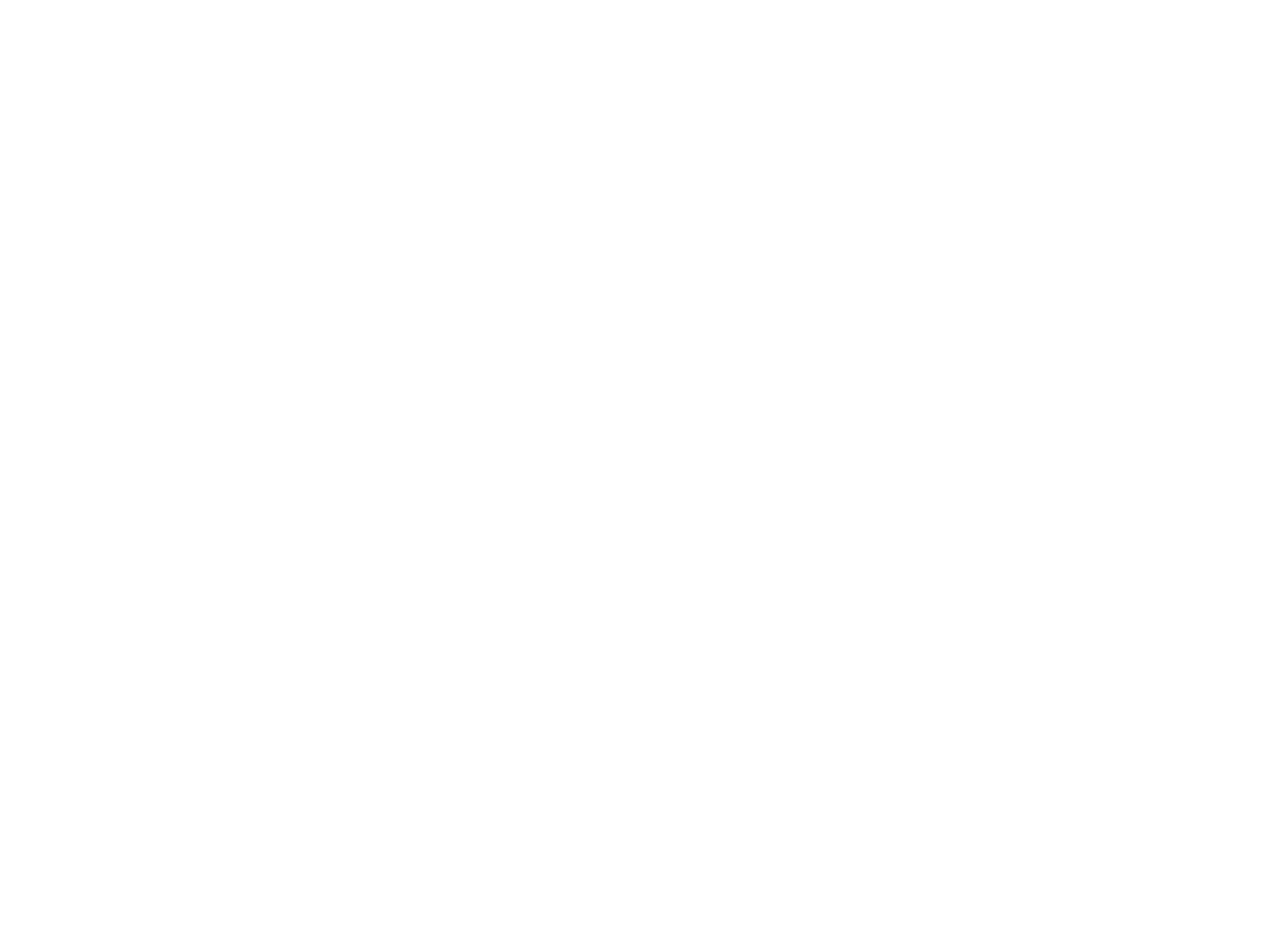
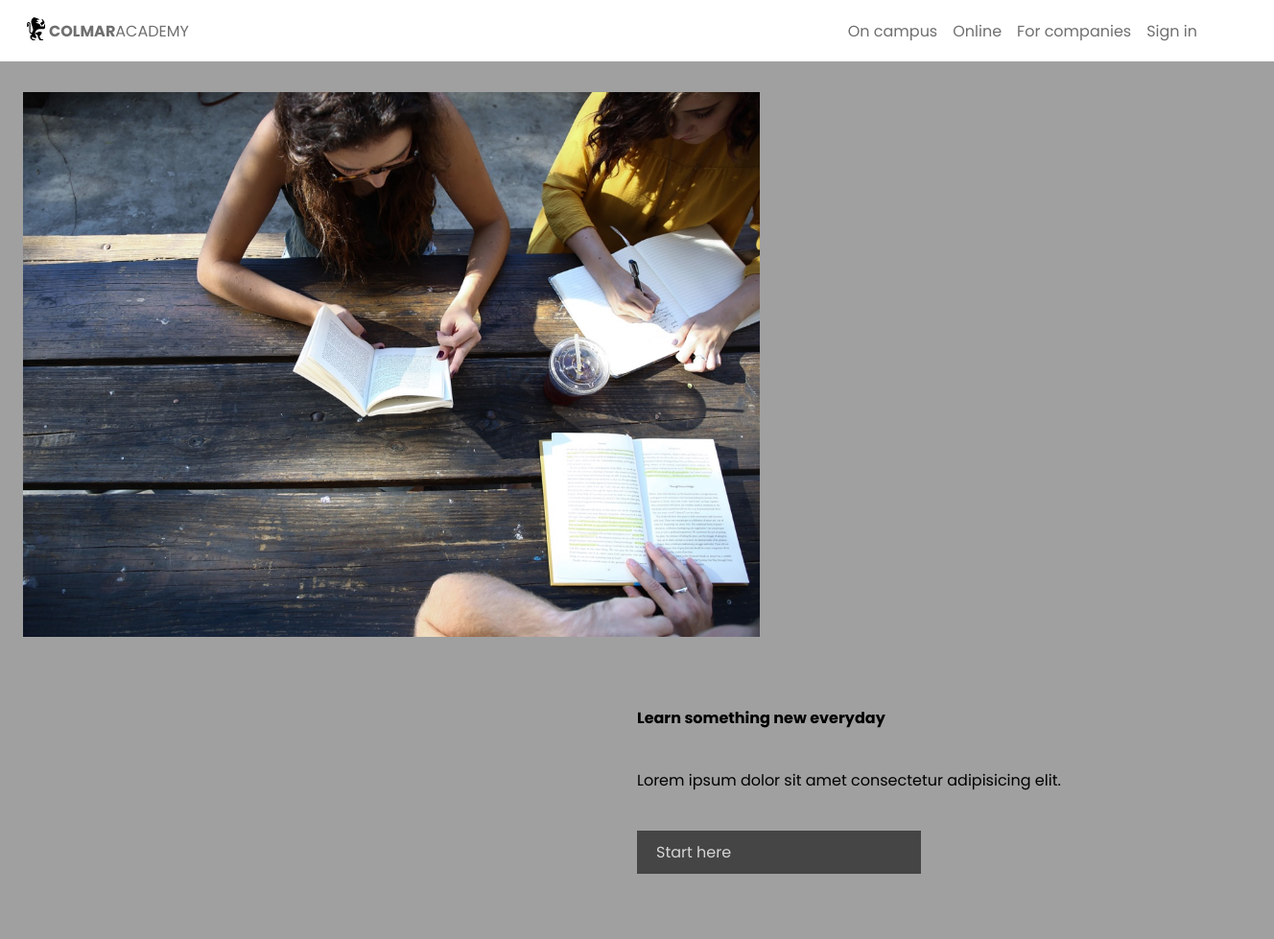
Before and after one commit to emmanuelRitzler/Colmar-Academy, a plain HTML site: page index.html in a window 1280 px wide. Shown: the whole page at 96% size, 1328 px wide, since content can reach past the window. Before the commit the page ends 800 px from the top, so only its background shows below. Drawn offline with Linux system fonts and the light colour scheme.

Commit message:
Add header + start hero + favicon

```diff
--- a/index.html
+++ b/index.html
@@ -3,9 +3,35 @@
 <head>
     <meta charset="UTF-8">
     <meta name="viewport" content="width=device-width, initial-scale=1.0">
-    <title>Document</title>
+    <link rel="stylesheet" href="style.css">
+    <link rel="preconnect" href="https://fonts.googleapis.com">
+<link rel="preconnect" href="https://fonts.gstatic.com" crossorigin>
+<link href="https://fonts.googleapis.com/css2?family=Poppins:wght@100;400;700&display=swap" rel="stylesheet">
+<link rel="shortcut icon" href="/capstone_colmar_assets/images/favicon (1).ico" type="image/x-icon">
+<link rel="icon" href="/capstone_colmar_assets/images/favicon (1).ico" type="image/x-icon">
+    <title>Colmar Academy - Learn something new every day</title>
 </head>
 <body>
-
+    <header>
+        <a class="logo" href="#"><img src="capstone_colmar_assets/images/ic-logo.svg" alt="company logo"><strong>COLMAR</strong>ACADEMY</a>
+        <nav>
+            <ul>
+                <li><a href="#">On campus</a></li>
+                <li><a href="#">Online</a></li>
+                <li><a href="#">For companies</a></li>
+                <li><a href="#">Sign in</a></li>
+            </ul>
+        </nav>
+    </header>
+    <section>
+        <div class="banner-hero">
+            <img src="capstone_colmar_assets/images/banner.jpg" alt="students working">
+            <div class="banner-text">
+                <h1>Learn something new everyday</h1>
+                <p>Lorem ipsum dolor sit amet consectetur adipisicing elit.</p>
+                <a href="#">Start here</a>
+            </div>
+        </div>
+    </section>
 </body>
 </html>
--- a/style.css
+++ b/style.css
@@ -2,4 +2,105 @@
     margin: 0 0;
     padding: 0 0;
     font-size: 16px;
+    font-family: 'Poppins', sans-serif;
 }
+
+/* HEADER */
+
+header {
+    background-color: white;
+    height: 64px;
+    width: 100%;
+    display: flex;
+    justify-content: space-between;
+    align-items: center;
+}
+
+header img {
+    padding-left: 24px;
+    width: 100%;
+    height: auto;
+}
+
+header ul {
+    display: flex;
+    padding-right: 24px;
+    list-style: none;
+}
+
+header li {
+    padding: 0px 8px;
+
+}
+
+nav a:hover {
+    color: rgb(0, 0, 0);
+}
+
+header a {
+    display: flex;
+    align-items: center;
+    text-decoration: none;
+    color: rgb(111, 111, 111);
+}
+
+nav a {
+    display: flex;
+    align-items: center;
+    text-decoration: none;
+    color: rgb(111, 111, 111);
+    transition: color 300ms;
+}
+
+header p {
+    font-size: 2rem;
+}
+
+/* BANNER */
+
+.banner-hero {
+    width: 100%;
+    height: auto;
+    background-color: rgb(160, 160, 160);
+    padding: 32px 24px;
+}
+
+.banner-hero img {
+    display: inline;
+    width: 60%;
+    height: auto;
+}
+
+.banner-text {
+    display: grid;
+    grid-template-columns: repeat(2, 1fr);
+    grid-template-rows: repeat(5, 1fr);
+    gap: 20px 0px;
+}
+
+.banner-text h1 {
+    display: grid;
+    grid-column-start: 2;
+    grid-row-start: 2;
+    grid-row-end: 3;
+}
+
+.banner-text p {
+    display: grid;
+    grid-column-start: 2;
+    grid-row-start: 3;
+    grid-row-end: 4;
+}
+
+.banner-text a {
+    display: grid;
+    grid-column-start: 2;
+    grid-row-start: 4;
+    grid-row-end: 5;
+    width: 40%;
+    height: auto;
+    text-decoration: none;
+    padding: 10px 20px;
+    background-color: rgb(69, 69, 69);
+    color: rgb(213, 213, 213);
+}
```
Also changed, not shown: capstone_colmar_assets/images/favicon (1).ico (added).
